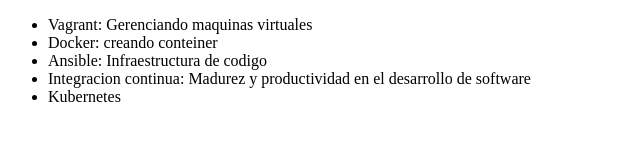
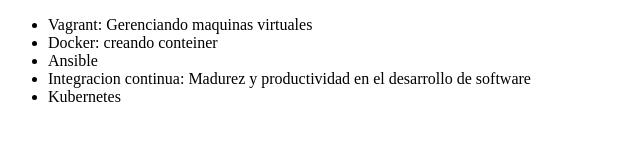
Before and after one commit to jdaniel55/Alura-git, a plain HTML site: page index.html in a window 1280 px wide. Shown: the whole page, without its empty margins (0-640 px from the left). Drawn offline with Linux system fonts and the light colour scheme.

Commit message:
Revert "Cambiando nombre del curso Ansible"
This reverts commit 0825a8047e2118f8dd2bb7047df95d14436214d6.

```diff
--- a/index.html
+++ b/index.html
@@ -9,7 +9,7 @@
         <ul>
             <li>Vagrant: Gerenciando maquinas virtuales</li>
             <li>Docker: creando conteiner</li>
-            <li>Ansible: Infraestructura de codigo</li>
+            <li>Ansible</li>
             <li>Integracion continua: Madurez y productividad en el desarrollo de software</li>
             <li>Kubernetes</li>
 
```
